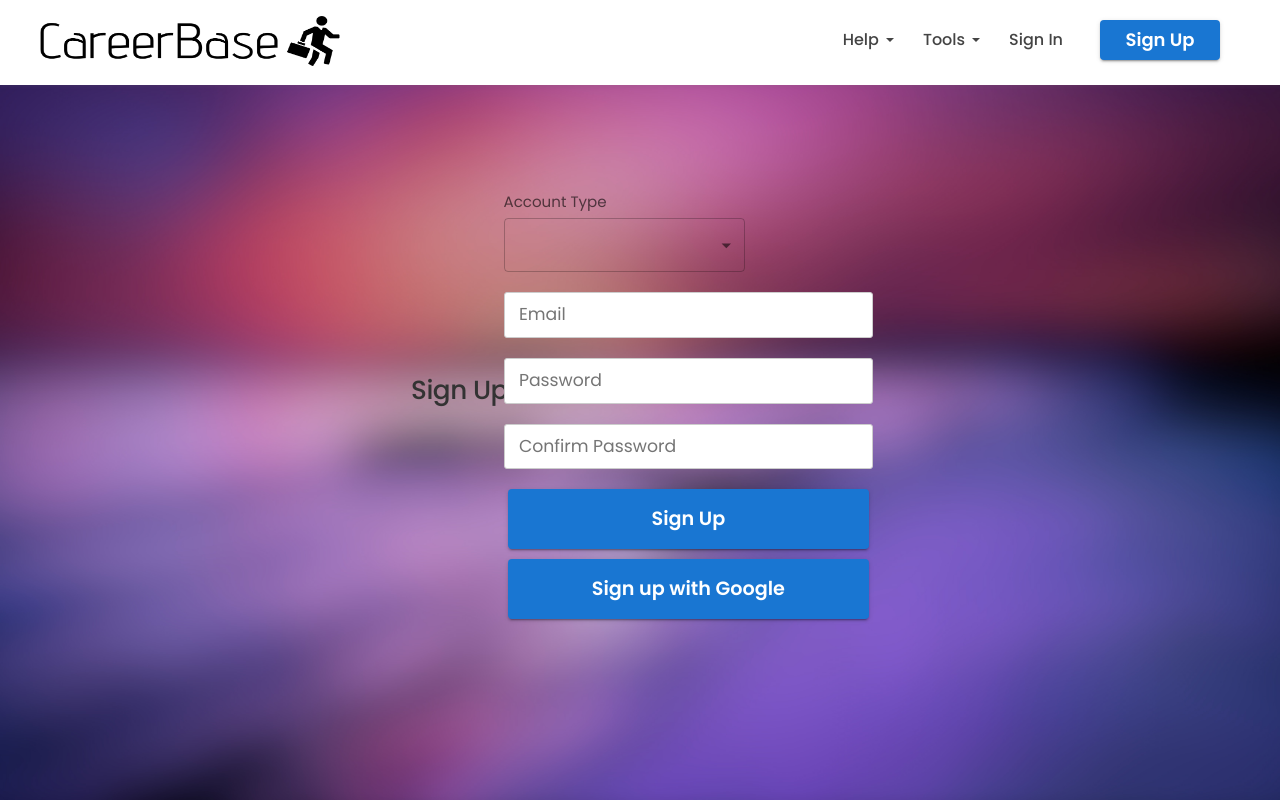
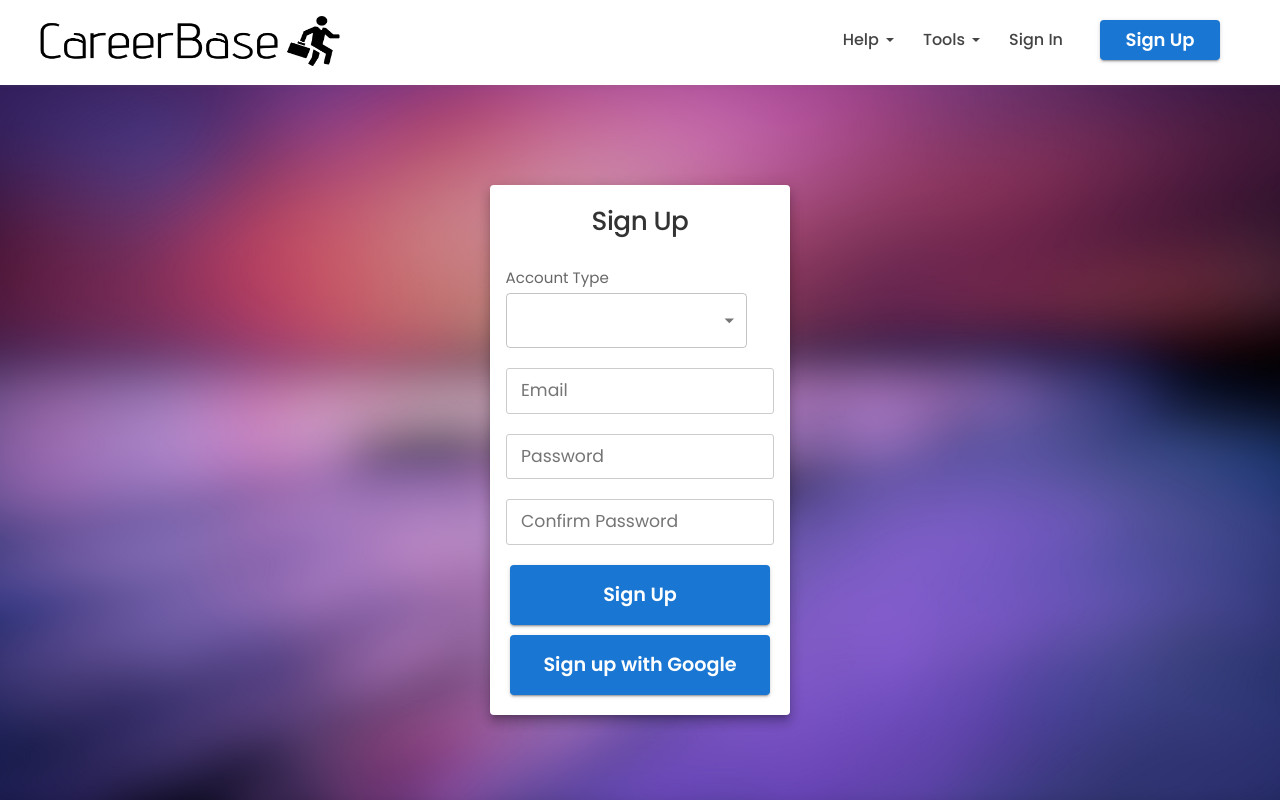
Before and after one commit to rytale1/fbla-coding-and-programming, a React (Create React App) app: page /signup in a window 1280 px wide. Shown: the top 800 px of the page. Built offline with nearby package versions, Linux system fonts and the light colour scheme; no server answers.

Commit message:
Fixed signup page

```diff
--- a/src/components/signup.tsx
+++ b/src/components/signup.tsx
@@ -19,7 +19,6 @@ import { validateEmail } from "../utils";
 interface SignUpProps {
     onSubmit: (email: string, password: string) => void;
 }
-
 const SignUp: React.FC<SignUpProps> = ({ onSubmit }) => {
     const [accountType, setAccountType] = useState<string>("");
     const [email, setEmail] = useState<string>("");
@@ -30,22 +29,18 @@ const SignUp: React.FC<SignUpProps> = ({ onSubmit }) => {
     const [emailError, setEmailError] = useState(false);
     const [accountTypeError, setAccountTypeError] = useState(false);
     const navigate = useNavigate();
-
     const handleAccountTypeChange = (event: SelectChangeEvent) => {
         setAccountType(event.target.value as string);
     };
-
     const handleEmailChange = (event: React.ChangeEvent<HTMLInputElement>) => {
         setEmail(event.target.value);
         setEmailError(!validateEmail(event.target.value));
     };
-
     const handlePasswordChange = (
         event: React.ChangeEvent<HTMLInputElement>
     ) => {
         setPassword(event.target.value);
     };
-
     const handleConfirmPasswordChange = (
         event: React.ChangeEvent<HTMLInputElement>
     ) => {
@@ -54,7 +49,6 @@ const SignUp: React.FC<SignUpProps> = ({ onSubmit }) => {
             setPasswordError(false);
         }
     };
-
     const handleSubmit = async (event: React.FormEvent<HTMLFormElement>) => {
         event.preventDefault();
         if (password !== confirmPassword) {
@@ -73,7 +67,6 @@ const SignUp: React.FC<SignUpProps> = ({ onSubmit }) => {
         if (success) navigate("/dashboard");
         else setSignupError(true);
     };
-
     const googleLogin = async () => {
         if (!accountType) {
             setAccountTypeError(true);
@@ -93,7 +86,6 @@ const SignUp: React.FC<SignUpProps> = ({ onSubmit }) => {
             setSignupError(true);
         }
     };
-
     return (
         <Layout footer={2} headerBtn={true}>
             <div
@@ -111,6 +103,18 @@ const SignUp: React.FC<SignUpProps> = ({ onSubmit }) => {
                     alignItems="center"
                     minHeight="100vh"
                 >
+                    <Paper
+                        elevation={8}
+                        style={{
+                            display: "flex",
+                            flexDirection: "column",
+                            justifyContent: "center",
+                            alignItems: "center",
+                            width: "300px",
+                            padding: "20px",
+                            marginTop: "100px",
+                        }}
+                    >
                         <h2 style={{ marginBottom: "20px" }}>Sign Up</h2>
                         <form onSubmit={handleSubmit}>
                             <Row style={{ padding: "10px" }}>
@@ -124,7 +128,9 @@ const SignUp: React.FC<SignUpProps> = ({ onSubmit }) => {
                                     style={{ width: "241.54px" }}
                                     placeholder="Account Type"
                                 >
-                                <MenuItem value={"Student"}>Student</MenuItem>
+                                    <MenuItem value={"Student"}>
+                                        Student
+                                    </MenuItem>
                                     <MenuItem value={"Staff"}>
                                         Administrator
                                     </MenuItem>
@@ -216,10 +222,10 @@ const SignUp: React.FC<SignUpProps> = ({ onSubmit }) => {
                                 Sign up with Google
                             </Button>
                         </form>
+                    </Paper>
                 </Box>
             </div>
         </Layout>
     );
 };
-
 export default SignUp;
```
Lines whose indentation alone changed are shown as unchanged.
